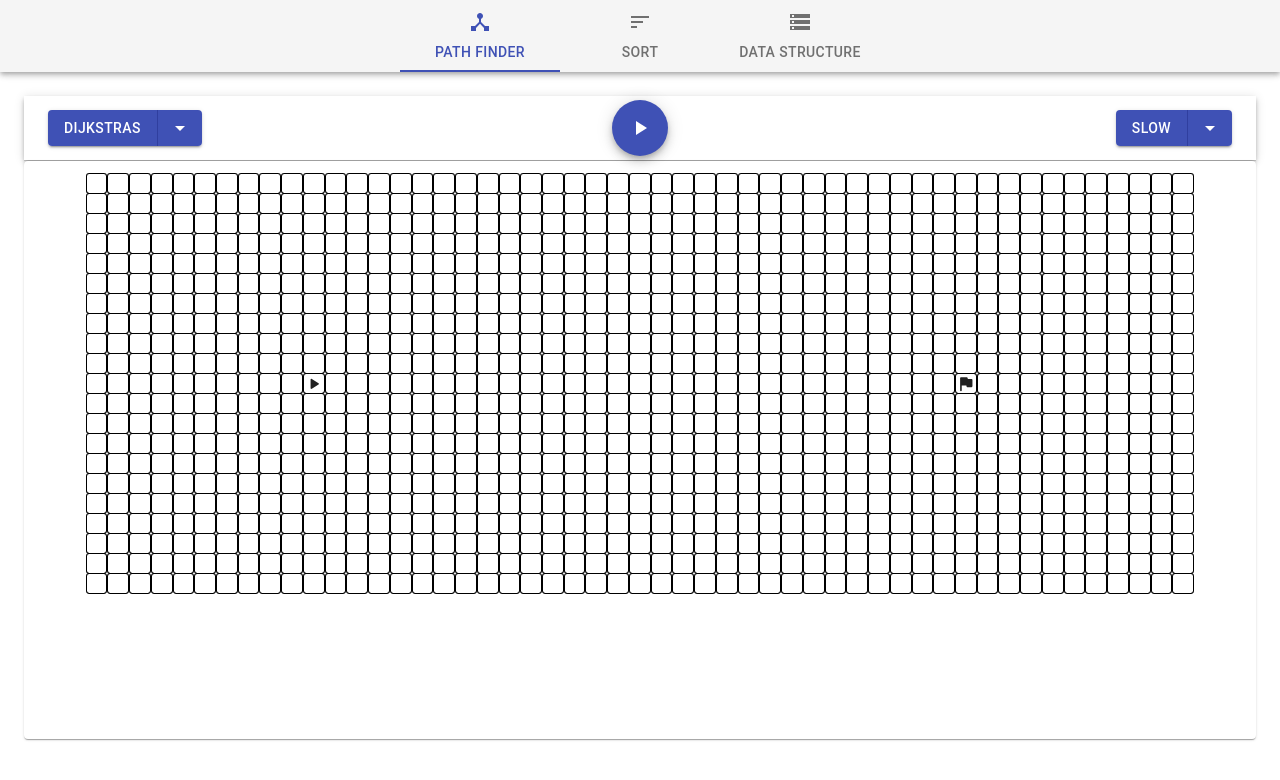
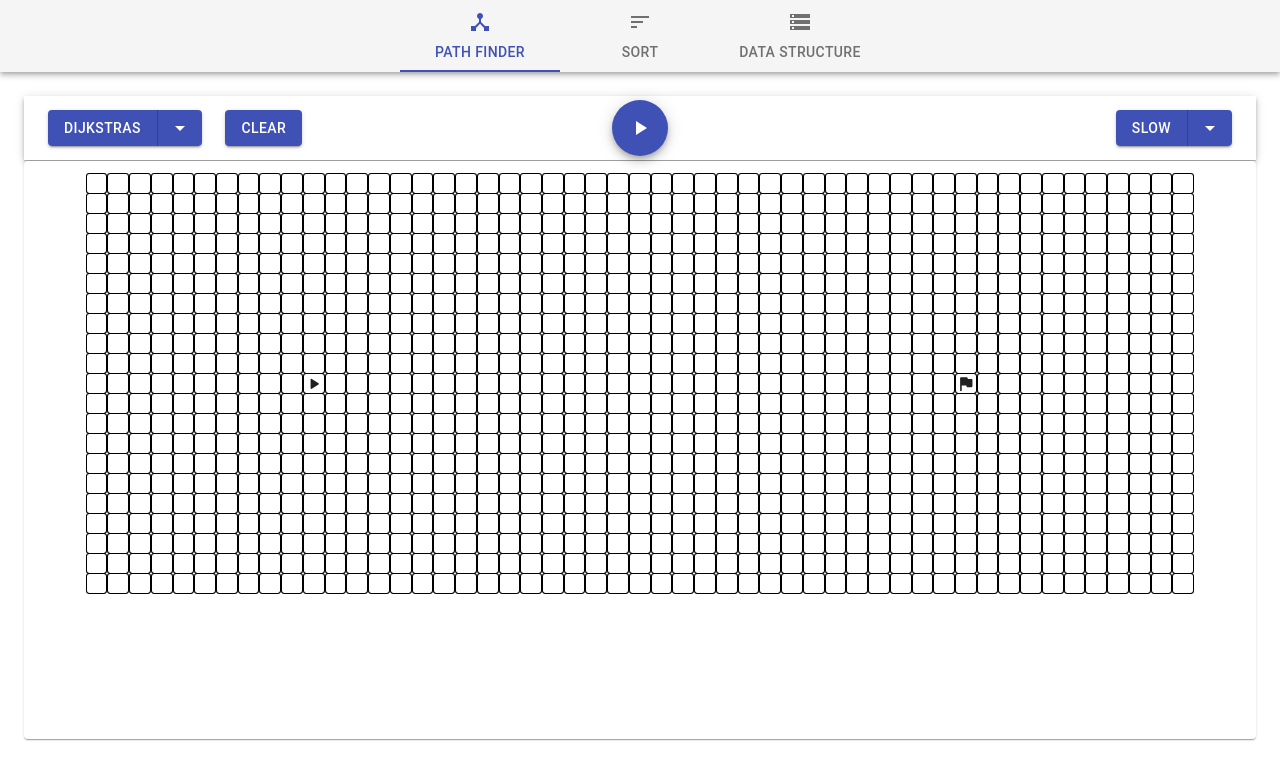
Before and after one commit to shivumat/AlgorithmVisualization, a React (Create React App) app: page / in a window 1280 px wide. Shown: the top 780 px of the page. Built offline with nearby package versions, Linux system fonts and the light colour scheme.

Commit message:
Clear board button

```diff
--- a/src/components/menu/tabPanel/pathFinder/PathFinder.js
+++ b/src/components/menu/tabPanel/pathFinder/PathFinder.js
@@ -121,6 +121,12 @@ export default function PathFinder(props){
         setSpeed(speed);
     }
 
+    function clearBlock(){
+        setWalls([]);
+        setWeights([]);
+        clearBeforeLoading();
+    }
+
     function clearBeforeLoading(){
         setVisitStatus([]);
         setPath([]);
@@ -128,10 +134,10 @@ export default function PathFinder(props){
     return (
         <div className='pathFinder' onMouseDown={handelMouseDown} onMouseUp={handelMouseUp}>
             <PathFinderButtons isLoading={isLoading} startLoading={startLoading} algos={[DIJKSTRAS]} speeds={[SLOW, MEDIUM, FAST]}
-                setFindSpeed={setFindSpeed}/>
+                setFindSpeed={setFindSpeed} clearBlock={clearBlock}/>
             <Divider/>
             <PathFindingBlock rows={rows} columns={columns} start={start} stop={stop} isMouseDown={mouseDown}
-                isDragStart ={dragStart} isDragStop={dragStop} mouseUpOnCell={mouseUpOnCell}
+                isDragStart ={dragStart} isDragStop={dragStop} mouseUpOnCell={mouseUpOnCell} walls={walls}
                 cellOnHover={cellOnHover} mouseDownOnCell={mouseDownOnCell} path = {path} isLoading={isLoading}
                 visitStatus={visitStatus}/>
         </div>
--- a/src/components/menu/tabPanel/pathFinder/pathFinderBar/PathFinderBar.css
+++ b/src/components/menu/tabPanel/pathFinder/pathFinderBar/PathFinderBar.css
@@ -1,3 +1,6 @@
 .loadingProgress {
   cursor: default;
 }
+.clearButton {
+  margin-left: 2% !important;
+}
--- a/src/components/menu/tabPanel/pathFinder/pathFinderBar/PathFinderBar.js
+++ b/src/components/menu/tabPanel/pathFinder/pathFinderBar/PathFinderBar.js
@@ -3,6 +3,7 @@ import { makeStyles } from '@material-ui/core/styles';
 import AppBar from '@material-ui/core/AppBar';
 import Toolbar from '@material-ui/core/Toolbar';
 import Fab from '@material-ui/core/Fab';
+import Button from '@material-ui/core/Button';
 import PlayArrowIcon from '@material-ui/icons/PlayArrow';
 import AlgorithmSelect from './algoSelect/AlgorithmSelect';
 import CircularProgress from '@material-ui/core/CircularProgress';
@@ -40,6 +41,7 @@ export default function PathFinderButtons(props) {
       <AppBar position="static" color="inherit" className={classes.appBar}>
         <Toolbar>
           <AlgorithmSelect {...props}/>
+          <Button variant="contained" color="primary" className="clearButton" onClick={props.clearBlock}>CLEAR</Button>
           <Fab color="primary" aria-label="add" className={classes.fabButton}>
             {props.isLoading ? <CircularProgress className='loadingProgress' color="inherit"/>:<PlayArrowIcon onClick={startLoading}/>}
           </Fab>
--- a/src/components/menu/tabPanel/pathFinder/pathFindingBlock/cellRow/CellRow.js
+++ b/src/components/menu/tabPanel/pathFinder/pathFindingBlock/cellRow/CellRow.js
@@ -4,7 +4,7 @@ import './CellRow.css'
 
 export default function CellRow(props){
 
-    const { start, stop, visitStatus , path} = props;
+    const { start, stop, visitStatus , path, walls} = props;
 
     const isStartCell = (column) => column.xCord===start.xCord && props.yCord===start.yCord;
 
@@ -16,6 +16,8 @@ export default function CellRow(props){
 
     const isPathCell = (column) => path.some((node) => column.xCord === node.xCord && props.yCord === node.yCord);
 
+    const isWallCell = (column) => walls.some((node) => column.xCord === node.xCord && props.yCord === node.yCord);
+
     const columns = new Array(props.columns).fill().map((value, index) => (({
         xCord: index
       })));
@@ -23,8 +25,8 @@ export default function CellRow(props){
     return (
         <div className='cellRow'>
             {columns.map((column, i) => <Cell key={i} isStart={isStartCell(column)} isStop={isStopCell(column)}
-                        xCord = {column.xCord} yCord = {props.yCord} isVisited={isVisitedCell(column)}
-                        isVisiting={isVisitingCell(column)} {...props} isPath={isPathCell(column)}/>)}
+                        xCord = {column.xCord} yCord = {props.yCord} isVisited={isVisitedCell(column)} {...props}
+                        isVisiting={isVisitingCell(column)} isPath={isPathCell(column)} isWallCell={isWallCell(column)}/>)}
         </div>
         );
 }
--- a/src/components/menu/tabPanel/pathFinder/pathFindingBlock/cellRow/cell/Cell.js
+++ b/src/components/menu/tabPanel/pathFinder/pathFindingBlock/cellRow/cell/Cell.js
@@ -1,4 +1,4 @@
-import React from 'react';
+import React, { useEffect } from 'react';
 import './Cell.css';
 import PlayArrowRoundedIcon from '@material-ui/icons/PlayArrowRounded';
 import FlagRoundedIcon from '@material-ui/icons/FlagRounded';
@@ -9,7 +9,7 @@ import StopIcon from '@material-ui/icons/Stop';
 export default function Cell(props){
     const [isWall,setIsWall] = React.useState(false);
 
-    const {xCord, yCord, mouseDownOnCell, cellOnHover, mouseUpOnCell, isStart , isStop,
+    const {xCord, yCord, mouseDownOnCell, cellOnHover, mouseUpOnCell, isStart , isStop, isWallCell,
             isMouseDown, isDragStart, isDragStop, isVisited, isVisiting, isPath, isLoading} = props;
 
     function getCellContent(){
@@ -21,6 +21,10 @@ export default function Cell(props){
                 isVisiting  ? <CheckCircleOutlineRoundedIcon color='primary' className='cellIcon'/>    :
                         '';
     }
+
+    useEffect(()=>{
+        setIsWall(isWallCell);
+    },[isWallCell])
 
     function onCellMouseDown(e){
         if(!isLoading){
```
